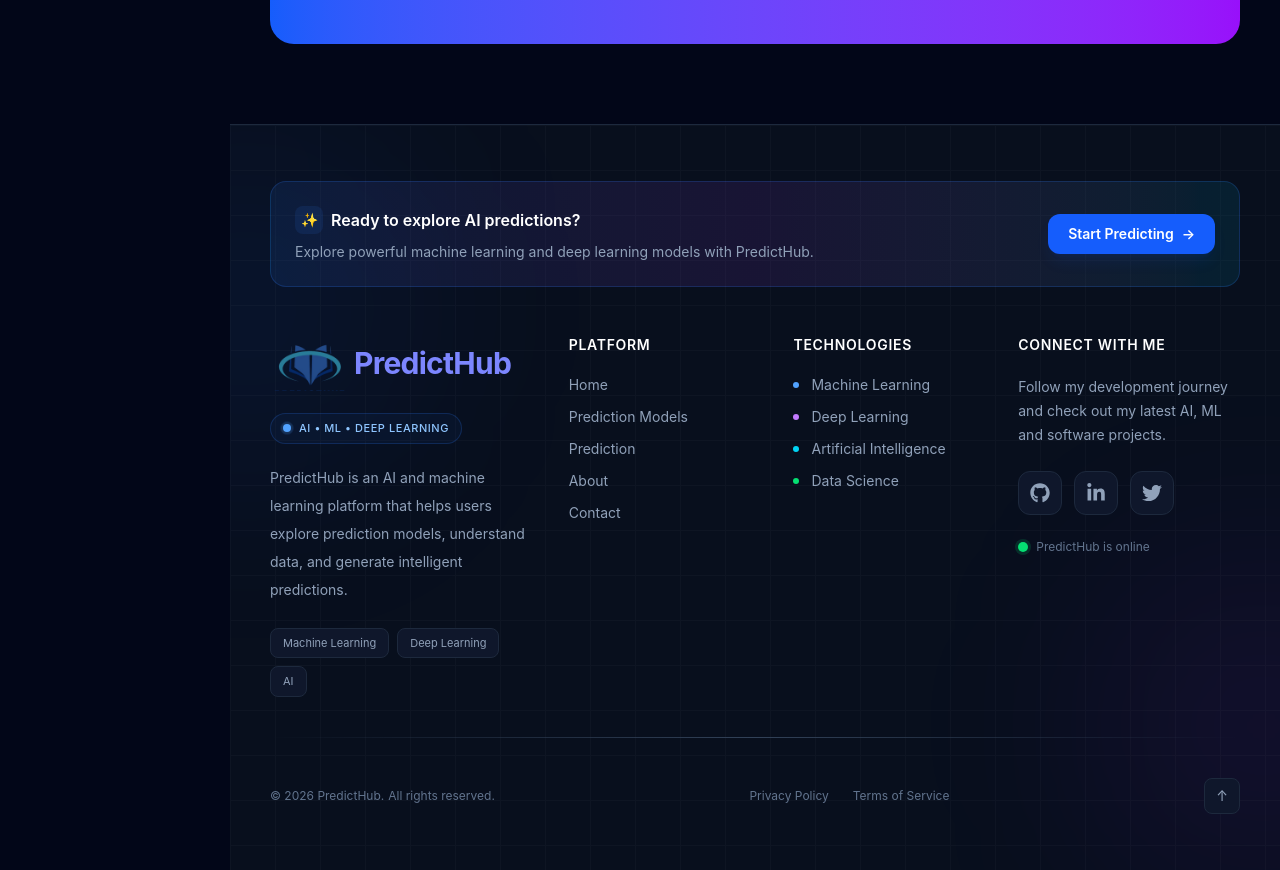
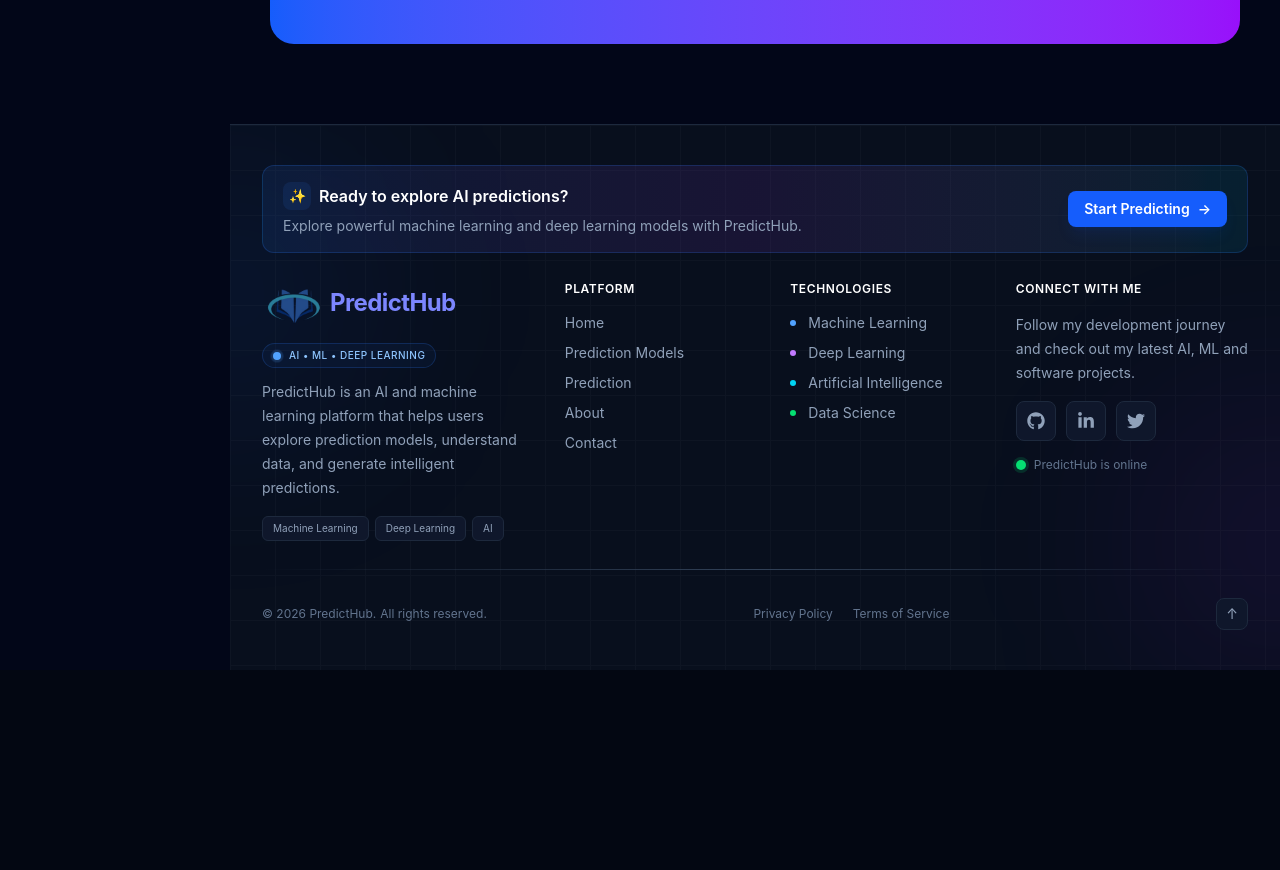
Before and after one commit to vikashkumar97983282-glitch/PredictHub, a React (Vite) app in the folder Frontend/: page / in a window 1280 px wide. Shown: the part 2800-3670 px from the top of the page. After the commit the page ends 3470 px from the top, so only its background shows below. Built offline with nearby package versions, Linux system fonts and the light colour scheme; no server answers.

Commit message:
reduce padding and margin of footer.

```diff
--- a/Frontend/src/components/footer.jsx
+++ b/Frontend/src/components/footer.jsx
@@ -5,20 +5,15 @@ import predictHubImage from "../assets/predicthub-img.png";
 function Footer() {
   return (
     <footer className="relative overflow-hidden border-t border-slate-800 bg-[#080f1d] text-white">
+      {/* Background Effects */}
+      <div className="pointer-events-none absolute inset-0">
+        {/* Blue Glow */}
+        <div className="absolute -left-32 top-10 h-64 w-64 rounded-full bg-blue-600/10 blur-[100px]" />
 
-      {/* =====================================================
-          BACKGROUND EFFECTS
-      ====================================================== */}
+        {/* Purple Glow */}
+        <div className="absolute -right-32 bottom-0 h-64 w-64 rounded-full bg-purple-600/10 blur-[100px]" />
 
-      <div className="pointer-events-none absolute inset-0">
-
-        {/* Blue glow */}
-        <div className="absolute -left-32 top-10 h-72 w-72 rounded-full bg-blue-600/10 blur-[110px]" />
-
-        {/* Purple glow */}
-        <div className="absolute -right-32 bottom-0 h-72 w-72 rounded-full bg-purple-600/10 blur-[110px]" />
-
-        {/* Grid background */}
+        {/* Grid Background */}
         <div
           className="absolute inset-0 opacity-[0.025]"
           style={{
@@ -27,27 +22,17 @@ function Footer() {
             backgroundSize: "45px 45px",
           }}
         />
-
       </div>
 
-      {/* =====================================================
-          CONTAINER
-      ====================================================== */}
-
-      <div className="relative mx-auto max-w-7xl px-5 py-12 sm:px-8 lg:px-10 lg:py-14">
-
-        {/* =====================================================
+      {/* Main Container */}
+      <div className="relative mx-auto max-w-7xl px-5 py-8 sm:px-6 lg:px-8 lg:py-10">
+        {/* =========================
             TOP CTA
-        ====================================================== */}
-
-        <div className="mb-12 overflow-hidden rounded-2xl border border-blue-500/20 bg-linear-to-r from-blue-500/10 via-purple-500/10 to-cyan-500/10">
-
-          <div className="flex flex-col gap-5 px-6 py-6 sm:flex-row sm:items-center sm:justify-between">
-
+        ========================== */}
+        <div className="mb-7 overflow-hidden rounded-xl border border-blue-500/20 bg-gradient-to-r from-blue-500/10 via-purple-500/10 to-cyan-500/10">
+          <div className="flex flex-col gap-4 px-5 py-4 sm:flex-row sm:items-center sm:justify-between">
             <div>
-
               <div className="flex items-center gap-2">
-
                 <span className="flex h-7 w-7 items-center justify-center rounded-lg bg-blue-500/10 text-sm">
                   ✨
                 </span>
@@ -55,38 +40,17 @@ function Footer() {
                 <h3 className="text-sm font-semibold text-white sm:text-base">
                   Ready to explore AI predictions?
                 </h3>
-
               </div>
 
-              <p className="mt-2 text-xs text-slate-400 sm:text-sm">
+              <p className="mt-1.5 text-xs text-slate-400 sm:text-sm">
                 Explore powerful machine learning and deep learning models
                 with PredictHub.
               </p>
-
             </div>
 
             <Link
               to="/prediction"
-              className="
-                inline-flex
-                w-fit
-                shrink-0
-                items-center
-                gap-2
-                rounded-xl
-                bg-blue-600
-                px-5
-                py-2.5
-                text-sm
-                font-semibold
-                text-white
-                shadow-lg
-                shadow-blue-600/10
-                transition
-                duration-200
-                hover:bg-blue-500
-                hover:shadow-blue-500/20
-              "
+              className="group inline-flex w-fit shrink-0 items-center gap-2 rounded-lg bg-blue-600 px-4 py-2 text-sm font-semibold text-white shadow-lg shadow-blue-600/10 transition duration-200 hover:bg-blue-500 hover:shadow-blue-500/20"
             >
               Start Predicting
 
@@ -94,97 +58,74 @@ function Footer() {
                 →
               </span>
             </Link>
-
           </div>
-
         </div>
 
-
-        {/* =====================================================
+        {/* =========================
             MAIN FOOTER
-        ====================================================== */}
-
-        <div className="grid grid-cols-1 gap-10 md:grid-cols-2 lg:grid-cols-[1.4fr_1fr_1fr_1.2fr]">
-
-          {/* =================================================
+        ========================== */}
+        <div className="grid grid-cols-1 gap-8 md:grid-cols-2 lg:grid-cols-[1.4fr_1fr_1fr_1.2fr]">
+          {/* =========================
               BRAND
-          ================================================= */}
-
+          ========================== */}
           <div>
-
             <Link to="/" className="inline-flex items-center gap-1">
-              <span className="flex h-14 w-20 shrink-0 items-start justify-center overflow-hidden">
+              <span className="flex h-11 w-16 shrink-0 items-start justify-center overflow-hidden">
                 <img
                   src={predictHubImage}
-                  alt=""
-                  aria-hidden="true"
-                  className="w-24 max-w-none object-contain"
+                  alt="PredictHub"
+                  className="w-20 max-w-none object-contain"
                 />
               </span>
-              <span className="text-3xl font-bold leading-none tracking-tight text-indigo-400">
+
+              <span className="text-2xl font-bold leading-none tracking-tight text-indigo-400">
                 PredictHub
               </span>
             </Link>
 
-            {/* Status badge */}
-
-            <div className="mt-4 inline-flex items-center gap-2 rounded-full border border-blue-500/20 bg-blue-500/5 px-3 py-1.5">
-
+            {/* Status Badge */}
+            <div className="mt-3 inline-flex items-center gap-2 rounded-full border border-blue-500/20 bg-blue-500/5 px-2.5 py-1">
               <span className="relative flex h-2 w-2">
-
                 <span className="absolute inline-flex h-full w-full animate-ping rounded-full bg-blue-400 opacity-50" />
-
                 <span className="relative h-2 w-2 rounded-full bg-blue-400" />
-
               </span>
 
-              <span className="text-[11px] font-medium tracking-wider text-blue-300">
+              <span className="text-[10px] font-medium tracking-wider text-blue-300">
                 AI • ML • DEEP LEARNING
               </span>
-
             </div>
 
-            <p className="mt-5 max-w-sm text-sm leading-7 text-slate-400">
-
+            <p className="mt-3 max-w-sm text-sm leading-6 text-slate-400">
               PredictHub is an AI and machine learning platform that helps
               users explore prediction models, understand data, and generate
               intelligent predictions.
-
             </p>
 
             {/* Technology Pills */}
-
-            <div className="mt-6 flex flex-wrap gap-2">
-
-              <span className="rounded-lg border border-slate-800 bg-slate-900 px-3 py-1.5 text-[11px] text-slate-400">
+            <div className="mt-4 flex flex-wrap gap-1.5">
+              <span className="rounded-md border border-slate-800 bg-slate-900 px-2.5 py-1 text-[10px] text-slate-400">
                 Machine Learning
               </span>
 
-              <span className="rounded-lg border border-slate-800 bg-slate-900 px-3 py-1.5 text-[11px] text-slate-400">
+              <span className="rounded-md border border-slate-800 bg-slate-900 px-2.5 py-1 text-[10px] text-slate-400">
                 Deep Learning
               </span>
 
-              <span className="rounded-lg border border-slate-800 bg-slate-900 px-3 py-1.5 text-[11px] text-slate-400">
+              <span className="rounded-md border border-slate-800 bg-slate-900 px-2.5 py-1 text-[10px] text-slate-400">
                 AI
               </span>
-
             </div>
-
           </div>
 
-
-          {/* =================================================
-              QUICK LINKS
-          ================================================= */}
-
+          {/* =========================
+              PLATFORM
+          ========================== */}
           <div>
-
-            <h3 className="text-sm font-semibold uppercase tracking-wider text-white">
+            <h3 className="text-xs font-semibold uppercase tracking-wider text-white">
               Platform
             </h3>
 
-            <div className="mt-5 space-y-3">
-
+            <div className="mt-4 space-y-2.5">
               <Link
                 to="/"
                 className="group flex items-center gap-1 text-sm text-slate-400 transition duration-200 hover:translate-x-1 hover:text-blue-400"
@@ -234,231 +175,118 @@ function Footer() {
                   →
                 </span>
               </Link>
-
             </div>
-
           </div>
 
-
-          {/* =================================================
+          {/* =========================
               TECHNOLOGIES
-          ================================================= */}
-
+          ========================== */}
           <div>
-
-            <h3 className="text-sm font-semibold uppercase tracking-wider text-white">
+            <h3 className="text-xs font-semibold uppercase tracking-wider text-white">
               Technologies
             </h3>
 
-            <div className="mt-5 space-y-3">
-
+            <div className="mt-4 space-y-2.5">
               <div className="flex items-center gap-3 text-sm text-slate-400">
-
                 <span className="h-1.5 w-1.5 rounded-full bg-blue-400" />
-
                 Machine Learning
-
               </div>
 
               <div className="flex items-center gap-3 text-sm text-slate-400">
-
                 <span className="h-1.5 w-1.5 rounded-full bg-purple-400" />
-
                 Deep Learning
-
               </div>
 
               <div className="flex items-center gap-3 text-sm text-slate-400">
-
                 <span className="h-1.5 w-1.5 rounded-full bg-cyan-400" />
-
                 Artificial Intelligence
-
               </div>
 
               <div className="flex items-center gap-3 text-sm text-slate-400">
-
                 <span className="h-1.5 w-1.5 rounded-full bg-green-400" />
-
                 Data Science
-
               </div>
-
             </div>
-
           </div>
 
-
-          {/* =================================================
+          {/* =========================
               CONNECT
-          ================================================= */}
-
+          ========================== */}
           <div>
-
-            <h3 className="text-sm font-semibold uppercase tracking-wider text-white">
+            <h3 className="text-xs font-semibold uppercase tracking-wider text-white">
               Connect With Me
             </h3>
 
-            <p className="mt-5 text-sm leading-6 text-slate-400">
-
-              Follow my development journey and check out my latest
-              AI, ML and software projects.
-
+            <p className="mt-4 text-sm leading-6 text-slate-400">
+              Follow my development journey and check out my latest AI, ML and
+              software projects.
             </p>
 
-
             {/* Social Buttons */}
-
-            <div className="mt-6 flex gap-3">
-
+            <div className="mt-4 flex gap-2.5">
               {/* GitHub */}
-
               <a
                 href="https://github.com/vikashkumar97983282-glitch/"
                 target="_blank"
                 rel="noopener noreferrer"
                 aria-label="GitHub"
-                className="
-                  group
-                  flex
-                  h-11
-                  w-11
-                  items-center
-                  justify-center
-                  rounded-xl
-                  border
-                  border-slate-800
-                  bg-slate-900
-                  text-slate-400
-                  transition
-                  duration-200
-                  hover:-translate-y-1
-                  hover:border-slate-600
-                  hover:bg-slate-800
-                  hover:text-white
-                "
+                className="group flex h-10 w-10 items-center justify-center rounded-lg border border-slate-800 bg-slate-900 text-slate-400 transition duration-200 hover:-translate-y-1 hover:border-slate-600 hover:bg-slate-800 hover:text-white"
               >
-                <FaGithub size={20} aria-hidden="true" />
+                <FaGithub size={18} aria-hidden="true" />
               </a>
 
-
               {/* LinkedIn */}
-
               <a
                 href="https://www.linkedin.com/in/vikash-kumar-sharma-85a34b288/"
                 target="_blank"
                 rel="noopener noreferrer"
                 aria-label="LinkedIn"
-                className="
-                  group
-                  flex
-                  h-11
-                  w-11
-                  items-center
-                  justify-center
-                  rounded-xl
-                  border
-                  border-slate-800
-                  bg-slate-900
-                  text-slate-400
-                  transition
-                  duration-200
-                  hover:-translate-y-1
-                  hover:border-blue-500/40
-                  hover:bg-blue-500/10
-                  hover:text-blue-400
-                "
+                className="group flex h-10 w-10 items-center justify-center rounded-lg border border-slate-800 bg-slate-900 text-slate-400 transition duration-200 hover:-translate-y-1 hover:border-blue-500/40 hover:bg-blue-500/10 hover:text-blue-400"
               >
-                <FaLinkedinIn size={20} aria-hidden="true" />
+                <FaLinkedinIn size={18} aria-hidden="true" />
               </a>
 
-
-              {/* X */}
-
+              {/* X / Twitter */}
               <a
                 href="https://twitter.com/"
                 target="_blank"
                 rel="noopener noreferrer"
                 aria-label="Twitter"
-                className="
-                  group
-                  flex
-                  h-11
-                  w-11
-                  items-center
-                  justify-center
-                  rounded-xl
-                  border
-                  border-slate-800
-                  bg-slate-900
-                  text-slate-400
-                  transition
-                  duration-200
-                  hover:-translate-y-1
-                  hover:border-slate-600
-                  hover:bg-slate-800
-                  hover:text-white
-                "
+                className="group flex h-10 w-10 items-center justify-center rounded-lg border border-slate-800 bg-slate-900 text-slate-400 transition duration-200 hover:-translate-y-1 hover:border-slate-600 hover:bg-slate-800 hover:text-white"
               >
-                <FaTwitter size={20} aria-hidden="true" />
+                <FaTwitter size={18} aria-hidden="true" />
               </a>
-
             </div>
 
-
-            {/* Online */}
-
-            <div className="mt-6 flex items-center gap-2">
-
+            {/* Online Status */}
+            <div className="mt-4 flex items-center gap-2">
               <span className="relative flex h-2.5 w-2.5">
-
                 <span className="absolute inline-flex h-full w-full animate-ping rounded-full bg-green-400 opacity-40" />
-
                 <span className="relative h-2.5 w-2.5 rounded-full bg-green-400" />
-
               </span>
 
               <span className="text-xs text-slate-500">
                 PredictHub is online
               </span>
-
             </div>
-
           </div>
-
         </div>
 
+        {/* Divider */}
+        <div className="my-7 h-px bg-gradient-to-r from-transparent via-slate-700 to-transparent" />
 
-        {/* =====================================================
-            DIVIDER
-        ====================================================== */}
-
-        <div className="my-10 h-px bg-linear-to-r from-transparent via-slate-700 to-transparent" />
-
-
-        {/* =====================================================
+        {/* =========================
             BOTTOM FOOTER
-        ====================================================== */}
-
-        <div className="flex flex-col items-center justify-between gap-5 sm:flex-row">
-
+        ========================== */}
+        <div className="flex flex-col items-center justify-between gap-4 sm:flex-row">
           {/* Copyright */}
-
           <p className="text-xs text-slate-500">
-
             © {new Date().getFullYear()} PredictHub.
-
-            <span className="ml-1">
-              All rights reserved.
-            </span>
-
+            <span className="ml-1">All rights reserved.</span>
           </p>
 
-
-          {/* Legal */}
-
-          <div className="flex items-center gap-6">
-
+          {/* Legal Links */}
+          <div className="flex items-center gap-5">
             <Link
               to="/privacy-policy"
               className="text-xs text-slate-500 transition hover:text-blue-400"
@@ -472,12 +300,9 @@ function Footer() {
             >
               Terms of Service
             </Link>
-
           </div>
 
-
           {/* Back To Top */}
-
           <button
             type="button"
             onClick={() =>
@@ -487,33 +312,12 @@ function Footer() {
               })
             }
             aria-label="Back to top"
-            className="
-              flex
-              h-9
-              w-9
-              items-center
-              justify-center
-              rounded-lg
-              border
-              border-slate-800
-              bg-slate-900
-              text-sm
-              text-slate-400
-              transition
-              duration-200
-              hover:-translate-y-1
-              hover:border-blue-500/40
-              hover:bg-blue-500/10
-              hover:text-blue-400
-            "
+            className="flex h-8 w-8 items-center justify-center rounded-lg border border-slate-800 bg-slate-900 text-sm text-slate-400 transition duration-200 hover:-translate-y-1 hover:border-blue-500/40 hover:bg-blue-500/10 hover:text-blue-400"
           >
             ↑
           </button>
-
         </div>
-
       </div>
-
     </footer>
   );
 }
```
